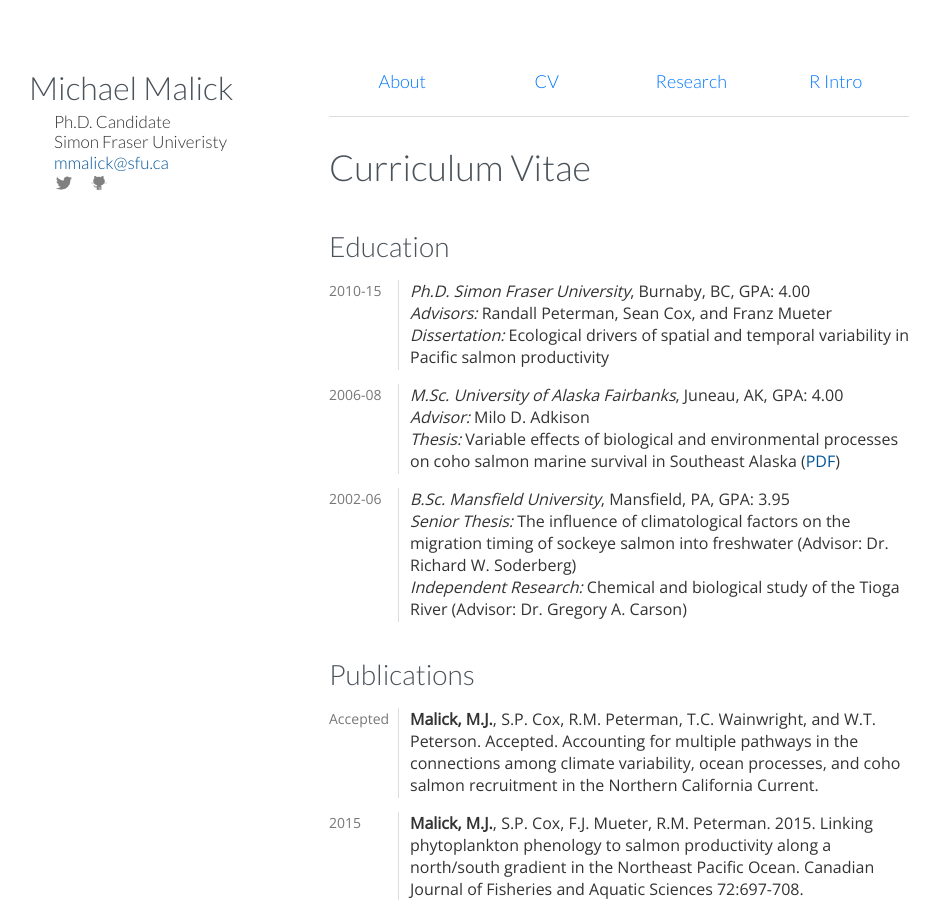
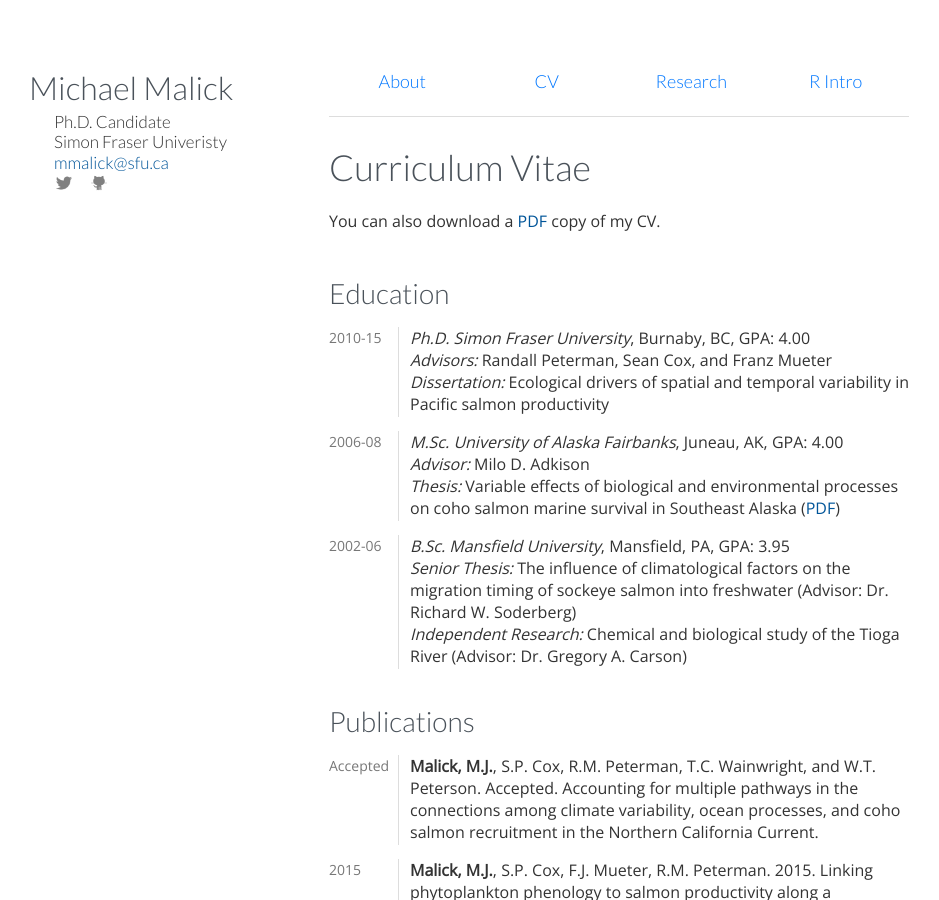
Before and after one commit to michaelmalick/michaelmalick.github.io, a Jekyll site: the page built from cv/index.md, in a window 1280 px wide and 900 px high. Shown: the whole window, without its empty margins (141-1080 px from the left). Built offline with Jekyll 4.4.1, drawn with Linux system fonts in a browser that asks for light colours; Markdown is read by kramdown in place of the engine named in the settings.

Commit message:
Added link to PDF version of CV

```diff
--- a/cv/index.md
+++ b/cv/index.md
@@ -8,7 +8,7 @@ title: Michael Malick | CV
 Curriculum Vitae
 ================
 
-
+You can also download a [PDF][MalickCV] copy of my CV.
 
 
 Education
@@ -282,5 +282,4 @@ Work Experience
 [Malick:2011]: https://dl.dropboxusercontent.com/u/43909530/papers/malick_etal_2011.pdf
 [Malick:2009]: https://dl.dropboxusercontent.com/u/43909530/papers/malick_etal_2009.pdf
 [UAF:Msc]: https://dl.dropboxusercontent.com/u/43909530/papers/malick_msc_thesis_2008.pdf
-
 [MalickCV]: https://dl.dropboxusercontent.com/u/43909530/cv/malick-cv.pdf
```
Also changed, not shown: cv/malick-cv.md (+1 -2 lines), 2 other files.
